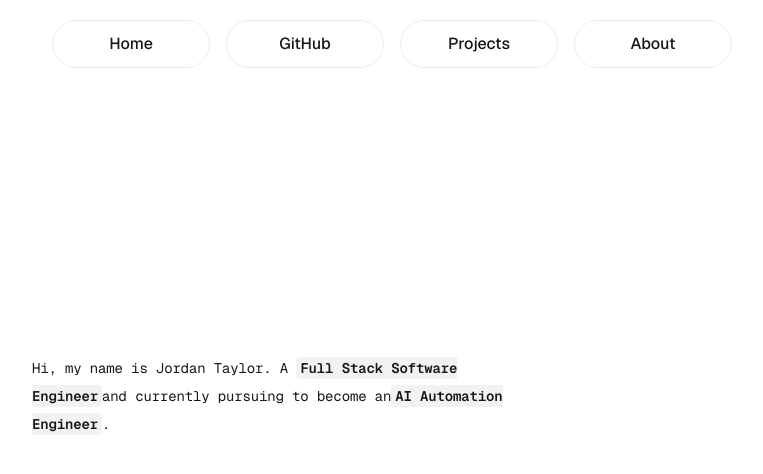
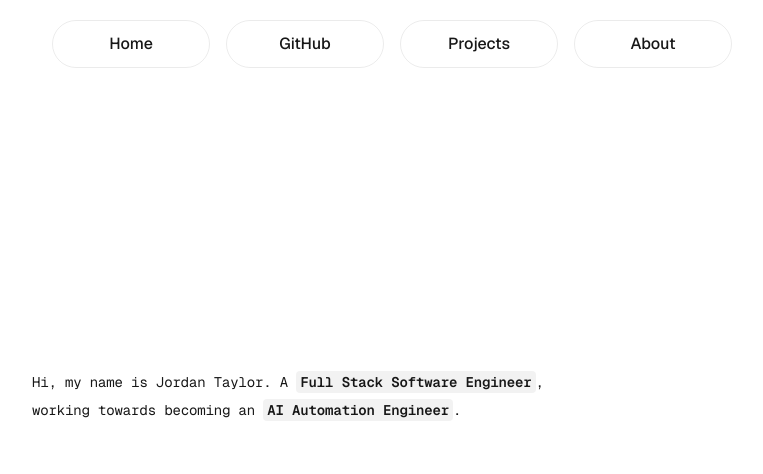
Before and after one commit to Buildeployship/Nextjs_Buildeployship, a Next.js app: page / in a window 1280 px wide. Shown: the top 474 px of the page, without its empty margins (352-1115 px from the left). Built offline with nearby package versions, Linux system fonts and the light colour scheme.

Commit message:
fix home page paragraph

```diff
--- a/src/app/page.js
+++ b/src/app/page.js
@@ -16,7 +16,7 @@ export default function Home() {
             <code className="bg-black/[.05] dark:bg-white/[.06] font-mono font-semibold px-1 py-0.5 rounded">
               Full Stack Software Engineer
             </code>
-            and currently pursuing to become an
+            , working towards becoming an{" "}
             <code className="bg-black/[.05] dark:bg-white/[.06] font-mono font-semibold px-1 py-0.5 rounded">AI Automation Engineer
             </code>
             .
```
